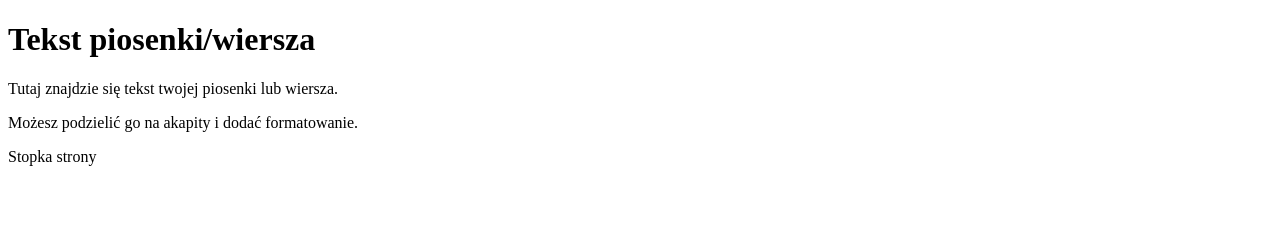
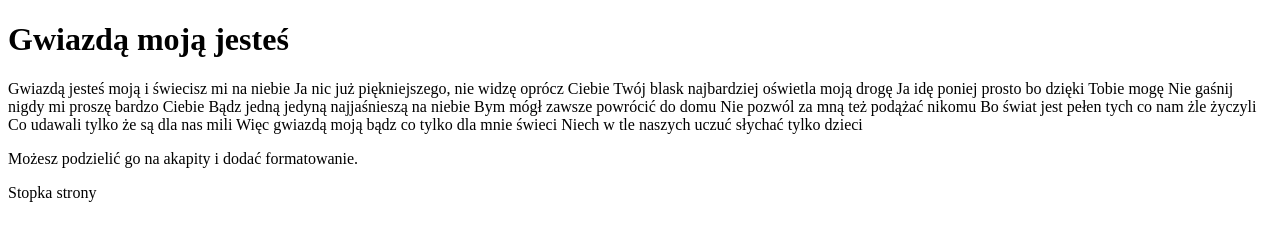
Before and after one commit to dariusz-dms/learning-git-2, a plain HTML site: page index.html in a window 1280 px wide. Drawn offline with Linux system fonts and the light colour scheme.

Commit message:
Init project

```diff
--- a/index.html
+++ b/index.html
@@ -7,10 +7,38 @@
 </head>
 <body>
     <header>
-        <h1>Tekst piosenki/wiersza</h1>
+        <h1>Gwiazdą moją jesteś</h1>
     </header>
     <main>
-        <p>Tutaj znajdzie się tekst twojej piosenki lub wiersza.</p>
+        <p> Gwiazdą jesteś moją
+            i świecisz mi na niebie
+            Ja nic już piękniejszego,
+            nie widzę oprócz Ciebie
+
+            Twój blask najbardziej
+            oświetla moją drogę
+            Ja idę poniej prosto
+            bo dzięki Tobie mogę
+
+            Nie gaśnij nigdy mi
+            proszę bardzo Ciebie
+            Bądz jedną jedyną
+            najjaśnieszą na niebie
+
+            Bym mógł zawsze
+            powrócić do domu
+            Nie pozwól za mną
+            też podążać nikomu
+
+            Bo świat jest pełen tych
+            co nam żle życzyli
+            Co udawali tylko
+            że są dla nas mili
+
+            Więc gwiazdą moją bądz
+            co tylko dla mnie świeci
+            Niech w tle naszych uczuć
+            słychać tylko dzieci</p>
         <p>Możesz podzielić go na akapity i dodać formatowanie.</p>
     </main>
     <footer>
```
